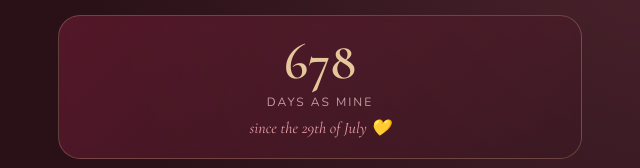
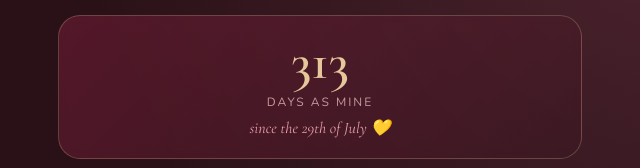
Before and after one commit to GKNCEO/Hatunumamesaj, a plain HTML site: page index.html in a window 1280 px wide. Shown: the part 157-325 px from the top of the page, 320-960 px from the left. Drawn offline with nearby package versions, Linux system fonts and the light colour scheme.

Commit message:
Add files via upload

```diff
--- a/index.html
+++ b/index.html
@@ -241,7 +241,7 @@
 
 <script>
 /* ====== EDIT YOUR START YEAR HERE (first date) ====== */
-const ANNIVERSARY = new Date(2024, 6, 29); // 2024 = year, 6 = July (months are 0-based)
+const ANNIVERSARY = new Date(2025, 6, 29); // 2025 = year, 6 = July (months are 0-based)
 
 const NICKNAMES = ["baby","chocolate","pretty","mamacita","my woman"];
 const GREETS = [
```
